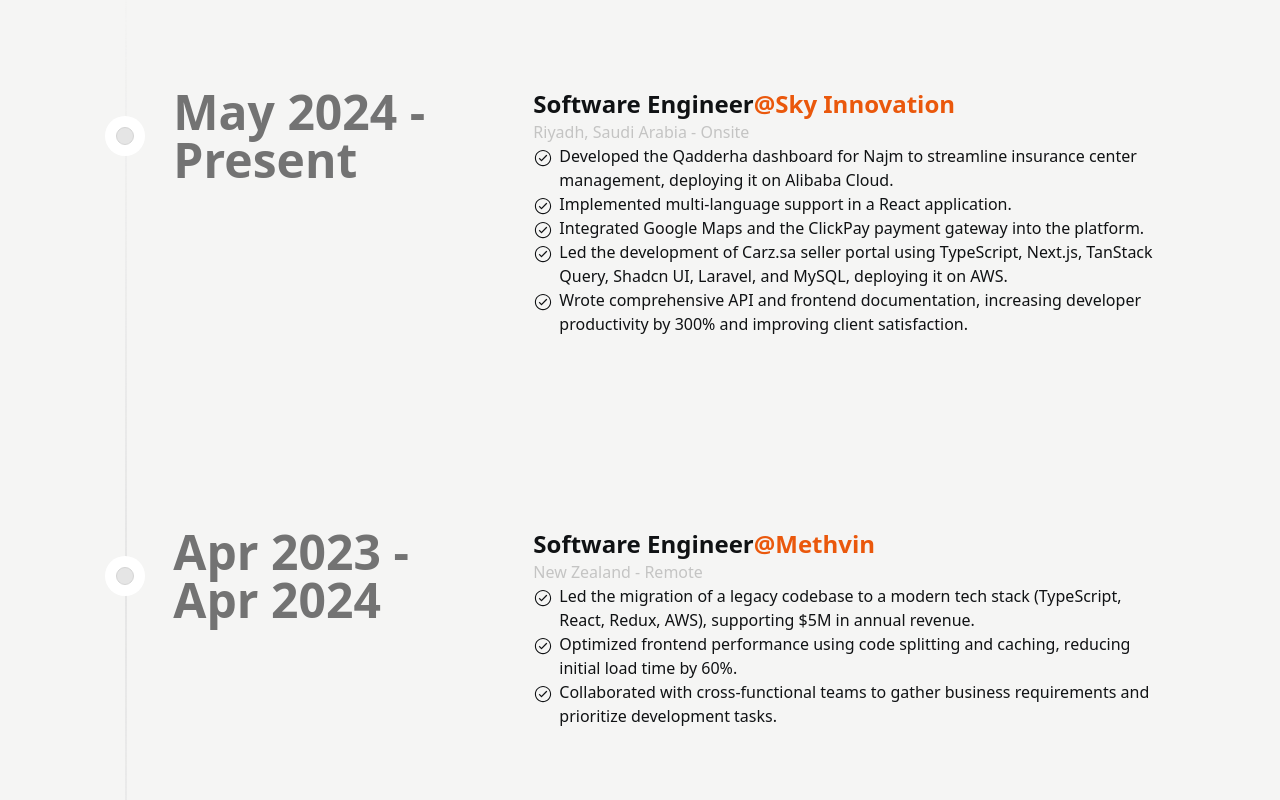
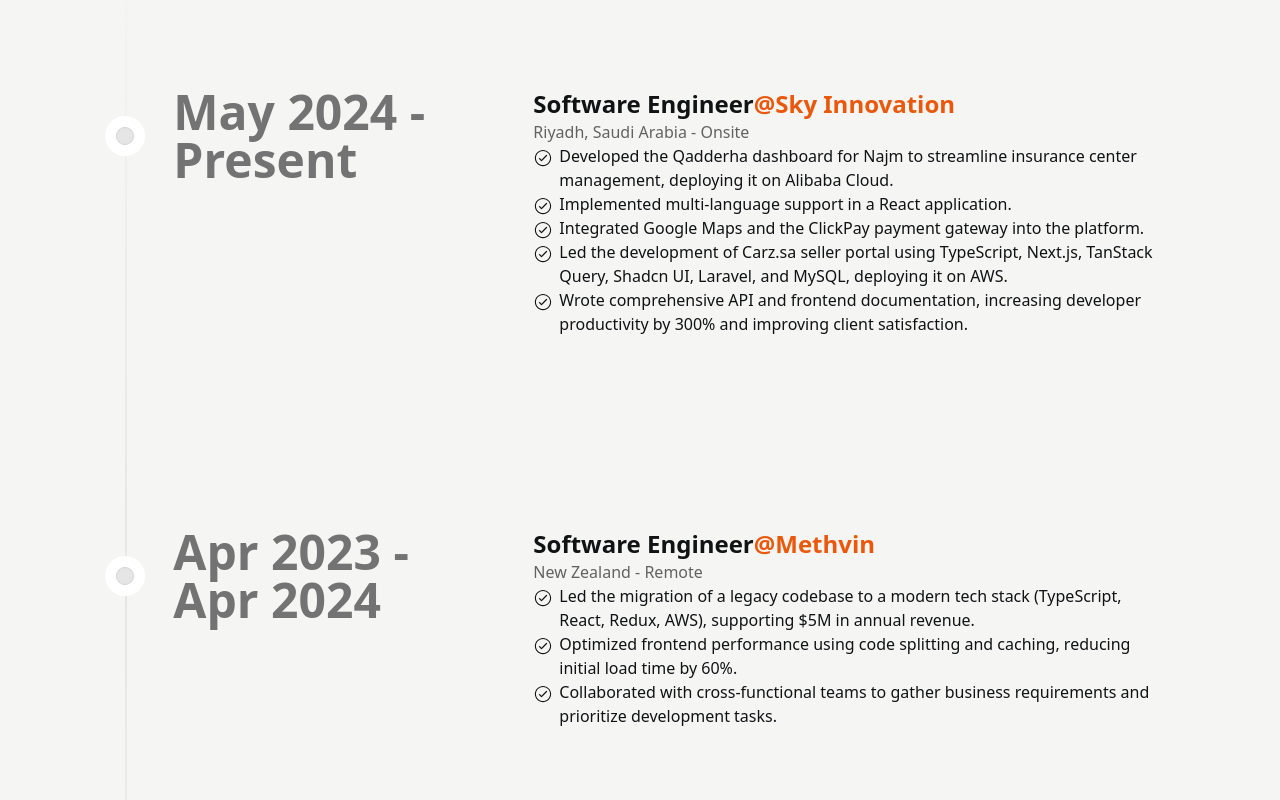
Before and after one commit to abdulwaheed-apk/abwaheed, a Next.js app: page /about in a window 1280 px wide. Shown: the part 1080-1880 px from the top of the page. Built offline with nearby package versions, Linux system fonts and the light colour scheme; no server answers; a web font is replaced by a local one.

Commit message:
style: work page text visiblity issue fixed

```diff
--- a/src/data/main.tsx
+++ b/src/data/main.tsx
@@ -46,12 +46,12 @@ export const timelineData = experiences.map((experience) => ({
                     @{experience.company}
                 </Link>{' '}
             </h4>
-            <span className='capitalize font-medium text-black/20 dark:text-light/75 xs:text-sm'>
+            <span className='capitalize font-medium text-black/60 dark:text-white/75 xs:text-sm'>
                 {experience.location} - {experience.office}
             </span>
             <ul className='mb-8'>
                 {experience.work.map((point) => (
-                    <li className='flex items-start gap-x-1.5' key={point}>
+                    <li className='flex items-start gap-x-1.5 dark:text-muted-foreground' key={point}>
                         <IoIosCheckmarkCircleOutline className='flex-shrink-0 w-5 h-5 mt-1' />
                         {point}
                     </li>
```
